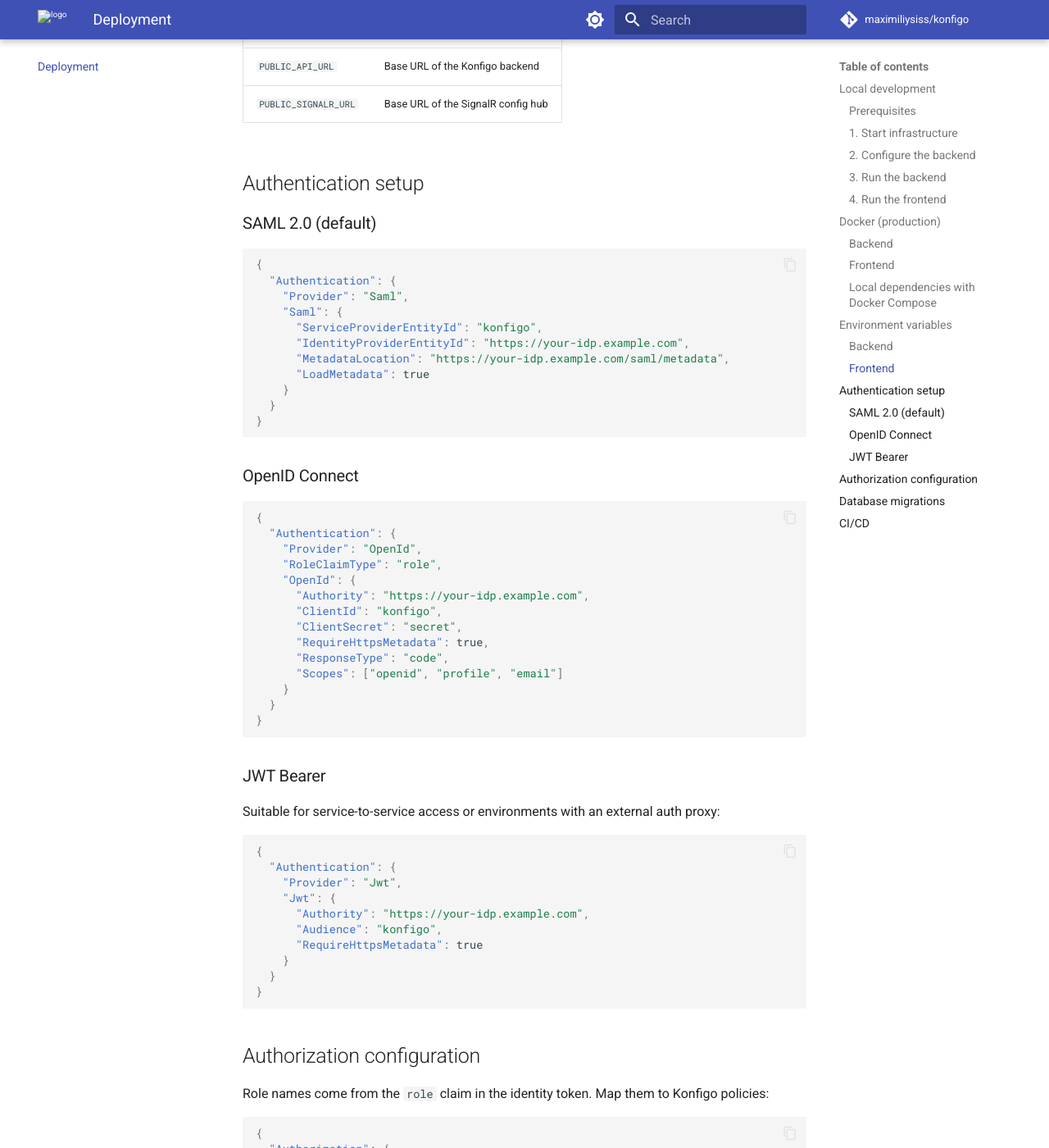
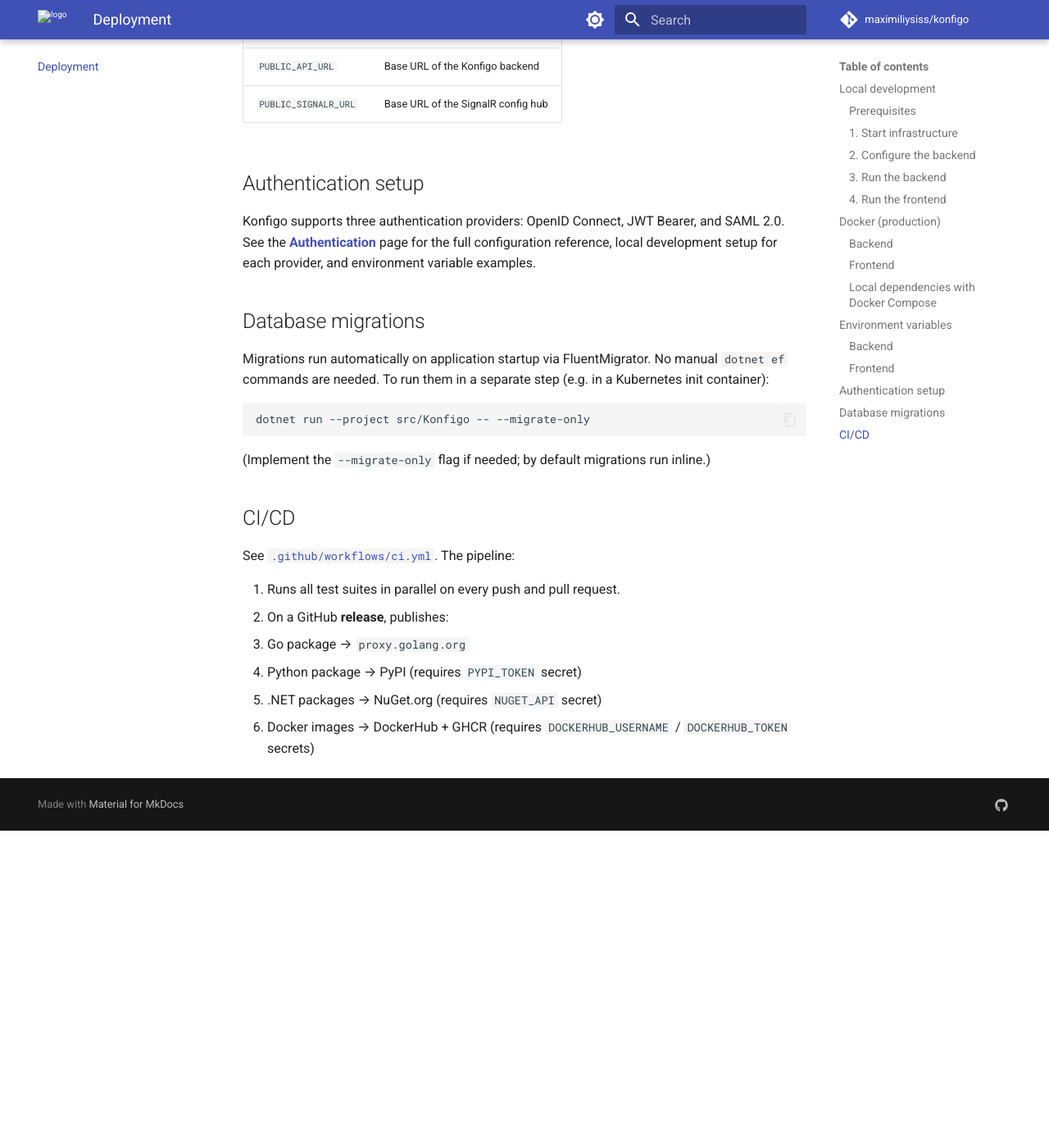
Before and after one commit to maximiliysiss/konfigo, an MkDocs documentation site: the page built from docs/deployment.md, in a window 1280 px wide and 1400 px high, scrolled down 4426 px. Shown: the whole window at 82% size. Built offline with MkDocs 1.6.1 and Material for MkDocs 9.7.7, drawn with Linux system fonts in a browser that asks for light colours; comment, search, counter and statistics services are not loaded; after the commit the page ends 5439 px from its top, so only the background shows below that; some of the changed lines change nothing that is shown; some of the changed text lies outside the part shown.

Commit message:
Move authentication and authorization docs to authentication.md with full details

````diff
--- /dev/null
+++ b/docs/authentication.md
@@ -0,0 +1,463 @@
+# Authentication & Authorization
+
+Konfigo supports three authentication providers: **OpenID Connect**, **JWT Bearer**, and **SAML 2.0**.
+The provider is selected by a single `Authentication.Provider` key — everything else is read from
+the corresponding configuration subsection.
+
+---
+
+## How provider selection works
+
+On startup the backend reads `Authentication.Provider` and registers one ASP.NET Core scheme:
+
+| Value | Scheme | Session storage |
+|-------|--------|-----------------|
+| `OpenId` | OpenID Connect (cookie) | Cookie |
+| `Jwt` | JWT Bearer | Stateless (token in `Authorization` header) |
+| `Saml` | SAML 2.0 (cookie) | Cookie |
+
+> If the key is not set, `Saml` is used (the hardcoded default in code).
+
+---
+
+## Common settings
+
+These fields live directly under the `Authentication` section and apply to every provider:
+
+```json
+{
+  "Authentication": {
+    "Provider": "OpenId",
+    "EmailClaimType": "email",
+    "RoleClaimType": "groups",
+    "IdClaimType": "http://schemas.xmlsoap.org/ws/2005/05/identity/claims/nameidentifier"
+  }
+}
+```
+
+| Field | Default | Description |
+|-------|---------|-------------|
+| `Provider` | `Saml` | Active provider: `OpenId`, `Jwt`, or `Saml` |
+| `EmailClaimType` | `http://schemas.xmlsoap.org/ws/2005/05/identity/claims/emailaddress` | Claim used to read the user's e-mail address |
+| `RoleClaimType` | `http://schemas.microsoft.com/ws/2008/06/identity/claims/role` | Claim used to read roles. With Dex or SAML this is typically `groups` |
+| `IdClaimType` | `http://schemas.xmlsoap.org/ws/2005/05/identity/claims/nameidentifier` | Claim used as the unique user identifier |
+
+---
+
+## OpenID Connect
+
+Best choice for modern providers (Keycloak, Auth0, Dex, Azure AD, Google, Okta, etc.).
+Uses Authorization Code Flow with a server-side cookie session.
+
+### Configuration
+
+```json
+{
+  "Authentication": {
+    "Provider": "OpenId",
+    "RoleClaimType": "groups",
+    "OpenId": {
+      "Authority": "https://your-idp.example.com",
+      "ClientId": "konfigo",
+      "ClientSecret": "your-client-secret",
+      "RequireHttpsMetadata": true,
+      "ResponseType": "code",
+      "Scope": [
+        "openid",
+        "profile",
+        "email",
+        "groups"
+      ]
+    }
+  }
+}
+```
+
+| Field | Required | Description |
+|-------|----------|-------------|
+| `Authority` | Yes | OIDC provider URL. The backend fetches `{Authority}/.well-known/openid-configuration` for autodiscovery |
+| `ClientId` | Yes | Client ID registered with the provider |
+| `ClientSecret` | Yes | Client secret |
+| `RequireHttpsMetadata` | — | Set to `false` to allow HTTP for autodiscovery (local development only) |
+| `ResponseType` | — | `code` — Authorization Code Flow (recommended) |
+| `Scope` | — | Requested scopes. Add any provider-specific scope that carries roles (e.g. `groups`) |
+
+### Local development with Dex
+
+`docker-compose.yml` includes [Dex](https://dexidp.io/) — a lightweight OIDC provider.
+Its configuration lives in `apps/backend/docker/dex/config.yaml`.
+
+Start the infrastructure:
+
+```bash
+cd apps/backend
+docker compose up -d
+```
+
+Configure `appsettings.Local.json`:
+
+```json
+{
+  "Authentication": {
+    "Provider": "OpenId",
+    "RoleClaimType": "groups",
+    "OpenId": {
+      "Authority": "http://localhost:3000/dex",
+      "ClientId": "konfigo",
+      "ClientSecret": "konfigo-local-secret",
+      "RequireHttpsMetadata": false,
+      "ResponseType": "code",
+      "Scope": ["openid", "profile", "email", "groups"]
+    }
+  }
+}
+```
+
+Dex issues a `groups` claim with values from `docker/dex/config.yaml`:
+
+```yaml
+staticPasswords:
+  - email: admin@konfigo.local
+    username: admin
+    groups:
+      - admin
+      - developer
+  - email: developer@konfigo.local
+    username: developer
+    groups:
+      - developer
+```
+
+This is why `RoleClaimType` must be set to `groups` — that is the claim Dex puts roles into.
+
+---
+
+## JWT Bearer
+
+Used when the frontend (or another service) obtains a JWT token from the provider independently
+and passes it in the `Authorization: Bearer <token>` header. No server-side session is created —
+every request is validated against the token.
+
+Suitable for:
+
+- Machine-to-machine (service-to-service) access
+- Environments with an external auth proxy (e.g. Nginx `auth_request`)
+- SPAs using OAuth2 PKCE where the token is stored on the client
+
+### Configuration
+
+```json
+{
+  "Authentication": {
+    "Provider": "Jwt",
+    "RoleClaimType": "groups",
+    "Jwt": {
+      "Authority": "https://your-idp.example.com",
+      "Audience": "konfigo",
+      "RequireHttpsMetadata": true,
+      "TokenValidationParameters": {
+        "ValidateAudience": true,
+        "ValidateIssuer": true
+      }
+    }
+  }
+}
+```
+
+| Field | Required | Description |
+|-------|----------|-------------|
+| `Authority` | Yes | Provider URL used to load JWKS signing keys via `{Authority}/.well-known/openid-configuration` |
+| `Audience` | Yes | Expected `aud` value in the token — must match what the provider issues |
+| `RequireHttpsMetadata` | — | Set to `false` to allow HTTP (development only) |
+| `TokenValidationParameters` | — | Extra validation options from `Microsoft.IdentityModel.Tokens.TokenValidationParameters` |
+
+You can also supply fields that the frontend uses for its OAuth2 login flow — they are exposed
+through `GET /auth/config`:
+
+```json
+{
+  "Authentication": {
+    "Jwt": {
+      "Authority": "https://your-idp.example.com",
+      "ClientId": "konfigo",
+      "AuthorizeUrl": "https://your-idp.example.com/oauth2/authorize",
+      "TokenUrl": "https://your-idp.example.com/oauth2/token",
+      "Scopes": "openid profile email",
+      "Audience": "konfigo"
+    }
+  }
+}
+```
+
+| Field | Description |
+|-------|-------------|
+| `ClientId` | Client ID — forwarded to the frontend for the OAuth2 flow |
+| `AuthorizeUrl` | Authorization endpoint URL. Needed when the provider does not support autodiscovery or uses a non-standard path |
+| `TokenUrl` | Token exchange endpoint URL |
+| `Scopes` | Space-separated scope string |
+
+### Local development with mock-oauth2
+
+`docker-compose.yml` includes [mock-oauth2-server](https://github.com/navikt/mock-oauth2-server) —
+an OAuth2 server with an interactive login form. Configuration: `apps/backend/docker/mock-oauth2/config.json`.
+
+```json
+{
+  "Authentication": {
+    "Provider": "Jwt",
+    "RoleClaimType": "groups",
+    "Jwt": {
+      "Authority": "http://localhost:8082/default",
+      "ClientId": "konfigo",
+      "AuthorizeUrl": "http://localhost:3000/mock-oauth2/default/authorize",
+      "TokenUrl": "http://localhost:3000/mock-oauth2/default/token",
+      "Scopes": "openid profile email",
+      "Audience": "konfigo",
+      "RequireHttpsMetadata": false,
+      "TokenValidationParameters": {
+        "ValidateAudience": false,
+        "ValidateIssuer": false
+      }
+    }
+  }
+}
+```
+
+Users are defined in `docker/mock-oauth2/config.json` via `requestMappings` — the server matches
+the login username and injects a pre-configured set of claims, including `groups`, into the issued token.
+
+---
+
+## SAML 2.0
+
+The default provider. Implemented via [Sustainsys.Saml2](https://saml2.sustainsys.com/).
+Uses a cookie session. The backend acts as Service Provider (SP); the Identity Provider (IdP)
+is configured through a metadata URL.
+
+### Configuration
+
+```json
+{
+  "Authentication": {
+    "Provider": "Saml",
+    "EmailClaimType": "mail",
+    "RoleClaimType": "groups",
+    "Saml": {
+      "SpOptionsEntityId": "https://your-app.example.com/saml2/Metadata",
+      "SpOptionsModulePath": "/saml2",
+      "IdentityProviderEntityId": "https://your-idp.example.com/saml2/idp/metadata",
+      "IdentityProviderMetadataUrl": "https://your-idp.example.com/saml2/idp/metadata"
+    }
+  }
+}
+```
+
+| Field | Required | Description |
+|-------|----------|-------------|
+| `SpOptionsEntityId` | Yes | EntityID of your SP — a unique URI that identifies the application to the IdP. Typically the URL of the SP metadata endpoint |
+| `SpOptionsModulePath` | Yes | Path prefix for SAML SP endpoints (ACS, SLO, Metadata). Defaults to `/saml2` |
+| `IdentityProviderEntityId` | Yes | EntityID of the IdP as it appears in its metadata. Must match exactly — responses with a different entity ID are rejected |
+| `IdentityProviderMetadataUrl` | Yes | URL from which the backend downloads IdP XML metadata on startup (`LoadMetadata: true`) |
+
+> **SAML endpoint routing.** `SpOptionsModulePath` sets the prefix for paths that Sustainsys
+> registers automatically: `{ModulePath}/Acs`, `{ModulePath}/Metadata`, `{ModulePath}/Logout`.
+> When running behind nginx, make sure these paths are proxied to the backend and not to the IdP.
+
+### Local development with SimpleSAMLphp
+
+`docker-compose.yml` includes a [SimpleSAMLphp IdP](https://simplesamlphp.org/). User accounts
+are defined in `apps/backend/docker/saml-config/authsources.php`.
+
+```json
+{
+  "Authentication": {
+    "Provider": "Saml",
+    "EmailClaimType": "mail",
+    "RoleClaimType": "groups",
+    "Saml": {
+      "SpOptionsEntityId": "http://localhost:3000/saml2/Metadata",
+      "SpOptionsModulePath": "/saml2",
+      "IdentityProviderEntityId": "http://localhost:3000/saml2/simplesaml/saml2/idp/metadata.php",
+      "IdentityProviderMetadataUrl": "http://localhost:3000/saml2/simplesaml/saml2/idp/metadata.php"
+    }
+  }
+}
+```
+
+SimpleSAMLphp sends the `mail` attribute as the e-mail and `groups` as roles — hence
+`EmailClaimType: "mail"`.
+
+Nginx routes traffic as follows (from `docker/nginx/default.conf`):
+
+```nginx
+location /saml2/simplesaml/ {
+    proxy_pass http://saml-idp:8080/simplesaml/;   # IdP traffic
+}
+
+location /saml2/ {
+    proxy_pass http://host.docker.internal:8080;    # SP endpoints to the backend
+}
+```
+
+---
+
+## Authorization
+
+Regardless of the provider, authorization works by mapping roles from identity claims to Konfigo policies.
+
+```json
+{
+  "Authorization": {
+    "Policies": {
+      "canAll": ["admin", "konfigo-admin"],
+      "canChange": ["developer", "konfigo-dev"]
+    }
+  }
+}
+```
+
+| Policy | Access |
+|--------|--------|
+| `canAll` | Full administrative access: managing services, keys, and settings |
+| `canChange` | Editing configuration values. Automatically includes all roles from `canAll` |
+
+Roles are looked up across the user's claims. The backend checks several well-known claim types —
+`role`, `roles`, `groups`, `name` — as well as the type specified in `RoleClaimType`.
+
+To inspect which claims and roles were received from the provider, call `GET /auth/me` after login.
+It returns the current user's id, email, name, full role set, and active policy list.
+
+---
+
+## Switching providers in local development
+
+All three providers start simultaneously with `docker compose up -d`. To switch, change
+`Authentication.Provider` in `appsettings.Local.json` and restart the backend:
+
+=== "OpenID Connect (Dex)"
+
+    ```json
+    {
+      "Authentication": {
+        "Provider": "OpenId",
+        "RoleClaimType": "groups",
+        "OpenId": {
+          "Authority": "http://localhost:3000/dex",
+          "ClientId": "konfigo",
+          "ClientSecret": "konfigo-local-secret",
+          "RequireHttpsMetadata": false,
+          "ResponseType": "code",
+          "Scope": ["openid", "profile", "email", "groups"]
+        }
+      }
+    }
+    ```
+
+=== "JWT Bearer (mock-oauth2)"
+
+    ```json
+    {
+      "Authentication": {
+        "Provider": "Jwt",
+        "RoleClaimType": "groups",
+        "Jwt": {
+          "Authority": "http://localhost:8082/default",
+          "ClientId": "konfigo",
+          "AuthorizeUrl": "http://localhost:3000/mock-oauth2/default/authorize",
+          "TokenUrl": "http://localhost:3000/mock-oauth2/default/token",
+          "Scopes": "openid profile email",
+          "Audience": "konfigo",
+          "RequireHttpsMetadata": false,
+          "TokenValidationParameters": {
+            "ValidateAudience": false,
+            "ValidateIssuer": false
+          }
+        }
+      }
+    }
+    ```
+
+=== "SAML 2.0 (SimpleSAMLphp)"
+
+    ```json
+    {
+      "Authentication": {
+        "Provider": "Saml",
+        "EmailClaimType": "mail",
+        "RoleClaimType": "groups",
+        "Saml": {
+          "SpOptionsEntityId": "http://localhost:3000/saml2/Metadata",
+          "SpOptionsModulePath": "/saml2",
+          "IdentityProviderEntityId": "http://localhost:3000/saml2/simplesaml/saml2/idp/metadata.php",
+          "IdentityProviderMetadataUrl": "http://localhost:3000/saml2/simplesaml/saml2/idp/metadata.php"
+        }
+      }
+    }
+    ```
+
+Test users are the same across all three providers:
+
+| User | Password | Roles | Konfigo policies |
+|------|----------|-------|-----------------|
+| `admin@konfigo.local` | `admin` | `admin`, `developer` | `canAll`, `canChange` |
+| `developer@konfigo.local` | `developer` | `developer` | `canChange` |
+
+---
+
+## Production: environment variables
+
+All `appsettings.json` keys are available as environment variables using ASP.NET Core's
+double-underscore (`__`) nesting convention:
+
+=== "OpenID Connect"
+
+    ```bash
+    Authentication__Provider=OpenId
+    Authentication__RoleClaimType=role
+    Authentication__OpenId__Authority=https://your-idp.example.com
+    Authentication__OpenId__ClientId=konfigo
+    Authentication__OpenId__ClientSecret=your-secret
+    Authentication__OpenId__RequireHttpsMetadata=true
+    Authentication__OpenId__ResponseType=code
+    # Array scopes via index:
+    Authentication__OpenId__Scope__0=openid
+    Authentication__OpenId__Scope__1=profile
+    Authentication__OpenId__Scope__2=email
+    Authentication__OpenId__Scope__3=roles
+    ```
+
+=== "JWT Bearer"
+
+    ```bash
+    Authentication__Provider=Jwt
+    Authentication__RoleClaimType=role
+    Authentication__Jwt__Authority=https://your-idp.example.com
+    Authentication__Jwt__Audience=konfigo
+    Authentication__Jwt__RequireHttpsMetadata=true
+    # Optional — for frontend OAuth2 flow:
+    Authentication__Jwt__ClientId=konfigo
+    Authentication__Jwt__AuthorizeUrl=https://your-idp.example.com/oauth2/authorize
+    Authentication__Jwt__TokenUrl=https://your-idp.example.com/oauth2/token
+    Authentication__Jwt__Scopes=openid profile email
+    ```
+
+=== "SAML 2.0"
+
+    ```bash
+    Authentication__Provider=Saml
+    Authentication__EmailClaimType=mail
+    Authentication__RoleClaimType=groups
+    Authentication__Saml__SpOptionsEntityId=https://your-app.example.com/saml2/Metadata
+    Authentication__Saml__SpOptionsModulePath=/saml2
+    Authentication__Saml__IdentityProviderEntityId=https://your-idp.example.com/saml2/idp/metadata
+    Authentication__Saml__IdentityProviderMetadataUrl=https://your-idp.example.com/saml2/idp/metadata
+    ```
+
+Authorization policies via environment variables (roles use array index notation):
+
+```bash
+Authorization__Policies__canAll__0=admin
+Authorization__Policies__canAll__1=konfigo-admin
+Authorization__Policies__canChange__0=developer
+Authorization__Policies__canChange__1=konfigo-dev
+```
--- a/docs/deployment.md
+++ b/docs/deployment.md
@@ -173,82 +173,9 @@
 
 ## Authentication setup
 
-### SAML 2.0 (default)
-
-```json
-{
-  "Authentication": {
-    "Provider": "Saml",
-    "Saml": {
-      "ServiceProviderEntityId": "konfigo",
-      "IdentityProviderEntityId": "https://your-idp.example.com",
-      "MetadataLocation": "https://your-idp.example.com/saml/metadata",
-      "LoadMetadata": true
-    }
-  }
-}
-```
-
-### OpenID Connect
-
-```json
-{
-  "Authentication": {
-    "Provider": "OpenId",
-    "RoleClaimType": "role",
-    "OpenId": {
-      "Authority": "https://your-idp.example.com",
-      "ClientId": "konfigo",
-      "ClientSecret": "secret",
-      "RequireHttpsMetadata": true,
-      "ResponseType": "code",
-      "Scopes": ["openid", "profile", "email"]
-    }
-  }
-}
-```
-
-### JWT Bearer
-
-Suitable for service-to-service access or environments with an external auth proxy:
-
-```json
-{
-  "Authentication": {
-    "Provider": "Jwt",
-    "Jwt": {
-      "Authority": "https://your-idp.example.com",
-      "Audience": "konfigo",
-      "RequireHttpsMetadata": true
-    }
-  }
-}
-```
-
-## Authorization configuration
-
-Role names come from the `role` claim in the identity token. Map them to Konfigo policies:
-
-```json
-{
-  "Authorization": {
-    "Policies": {
-      "canAll": ["admin", "konfigo-admin"],
-      "canChange": ["developer", "konfigo-dev"]
-    }
-  }
-}
-```
-
-`canChange` automatically inherits all roles from `canAll`.
-
-For local Docker Compose, `apps/backend/docker-compose.yml` runs Dex as an OIDC provider and maps
-Dex `groups` to backend roles with `Authentication__RoleClaimType=groups`.
-
-| User | Password | Dex groups | Konfigo permissions |
-|------|----------|------------|---------------------|
-| `admin@konfigo.local` | `admin` | `admin`, `developer` | `canAll`, `canChange` |
-| `developer@konfigo.local` | `developer` | `developer` | `canChange` |
+Konfigo supports three authentication providers: OpenID Connect, JWT Bearer, and SAML 2.0.
+See the **[Authentication](authentication.md)** page for the full configuration reference,
+local development setup for each provider, and environment variable examples.
 
 ## Database migrations
 
--- a/mkdocs.yml
+++ b/mkdocs.yml
@@ -38,6 +38,7 @@
   - Home: index.md
   - Architecture: architecture.md
   - Deployment: deployment.md
+  - Authentication: authentication.md
   - REST API: api.md
   - gRPC Protocol: grpc.md
   - SDKs:
````
